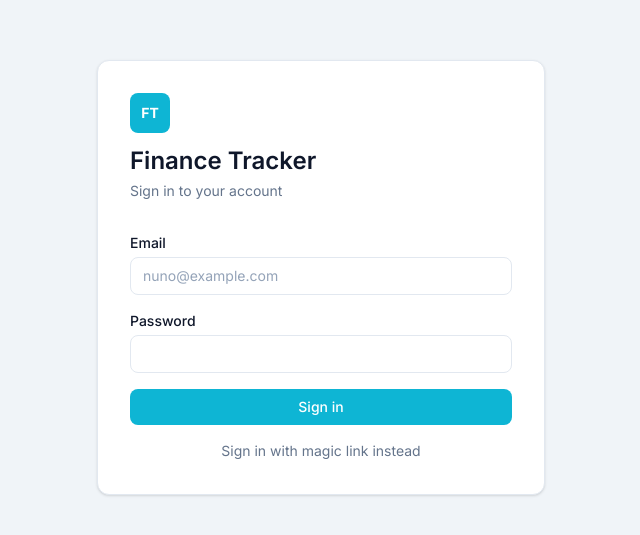
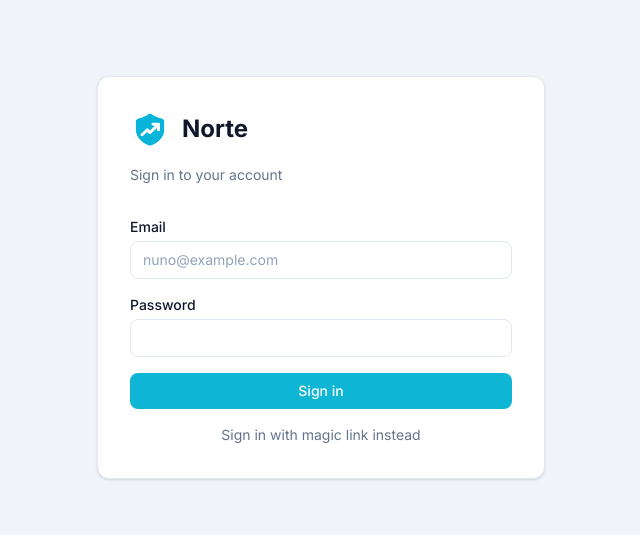
Before and after one commit to nunobreis/finance-tracker, a Next.js app: page /login in a window 1280 px wide. Shown: the part 123-658 px from the top of the page, without its empty margins (319-959 px from the left). Built offline with nearby package versions, Linux system fonts and the light colour scheme; no server answers.

Commit message:
feat: add Norte logo and rebrand app from Finance Tracker to Norte
Co-Authored-By: Claude Sonnet 4.6 <noreply@anthropic.com>

```diff
--- a/app/(auth)/login/_components/LoginForm.tsx
+++ b/app/(auth)/login/_components/LoginForm.tsx
@@ -1,6 +1,7 @@
 'use client'
 
 import { useActionState, useState } from 'react'
+import Image from 'next/image'
 import { useTranslations } from 'next-intl'
 import { signInWithPassword, signInWithMagicLink } from '../actions'
 
@@ -20,11 +21,13 @@ export function LoginForm() {
   return (
     <div className="rounded-xl border border-border-col bg-card-bg p-8 shadow-sm">
       <div className="mb-8">
-        <div className="mb-3 flex h-10 w-10 items-center justify-center rounded-lg bg-accent">
-          <span className="text-sm font-bold text-white">FT</span>
+        <div className="mb-4 flex items-center gap-3">
+          <div className="h-10 w-10 overflow-hidden rounded-xl shrink-0">
+            <Image src="/logo.png" alt="Norte" width={40} height={40} className="h-full w-full object-cover" />
+          </div>
+          <h1 className="text-2xl font-bold text-text-primary">{t('appName')}</h1>
         </div>
-        <h1 className="text-2xl font-semibold text-text-primary">{t('appName')}</h1>
-        <p className="mt-1 text-sm text-text-secondary">{t('tagline')}</p>
+        <p className="text-sm text-text-secondary">{t('tagline')}</p>
       </div>
 
       {state.error && (
--- a/app/layout.tsx
+++ b/app/layout.tsx
@@ -7,7 +7,7 @@ import './globals.css'
 const inter = Inter({ subsets: ['latin'] })
 
 export const metadata: Metadata = {
-  title: 'Finance Tracker',
+  title: 'Norte',
   description: 'Personal finance tracking',
 }
 
--- a/components/layout/Sidebar.tsx
+++ b/components/layout/Sidebar.tsx
@@ -11,6 +11,7 @@ import {
   TrendingUp,
   BarChart2,
 } from 'lucide-react'
+import Image from 'next/image'
 import { useTranslations } from 'next-intl'
 import { NavItem } from './NavItem'
 
@@ -35,10 +36,11 @@ export function Sidebar() {
   return (
     <aside className="flex h-screen w-60 shrink-0 flex-col bg-sidebar-bg">
       {/* Logo */}
-      <div className="flex h-14 items-center px-4">
-        <div className="flex h-8 w-8 items-center justify-center rounded-lg bg-accent">
-          <span className="text-xs font-bold text-white">FT</span>
+      <div className="flex h-14 items-center gap-2 px-4">
+        <div className="h-8 w-8 overflow-hidden rounded-lg shrink-0">
+          <Image src="/logo.png" alt="Norte" width={32} height={32} className="h-full w-full object-cover" />
         </div>
+        <span className="text-sm font-bold text-white tracking-wide">Norte</span>
       </div>
 
       {/* Main nav */}
--- a/messages/en.json
+++ b/messages/en.json
@@ -28,7 +28,7 @@
     "signOut": "Sign out"
   },
   "Auth": {
-    "appName": "Finance Tracker",
+    "appName": "Norte",
     "tagline": "Sign in to your account",
     "email": "Email",
     "emailPlaceholder": "nuno@example.com",
--- a/messages/pt-PT.json
+++ b/messages/pt-PT.json
@@ -28,7 +28,7 @@
     "signOut": "Terminar sessão"
   },
   "Auth": {
-    "appName": "Finance Tracker",
+    "appName": "Norte",
     "tagline": "Inicie sessão na sua conta",
     "email": "E-mail",
     "emailPlaceholder": "nuno@example.com",
```
Also changed, not shown: public/logo.png (added).
